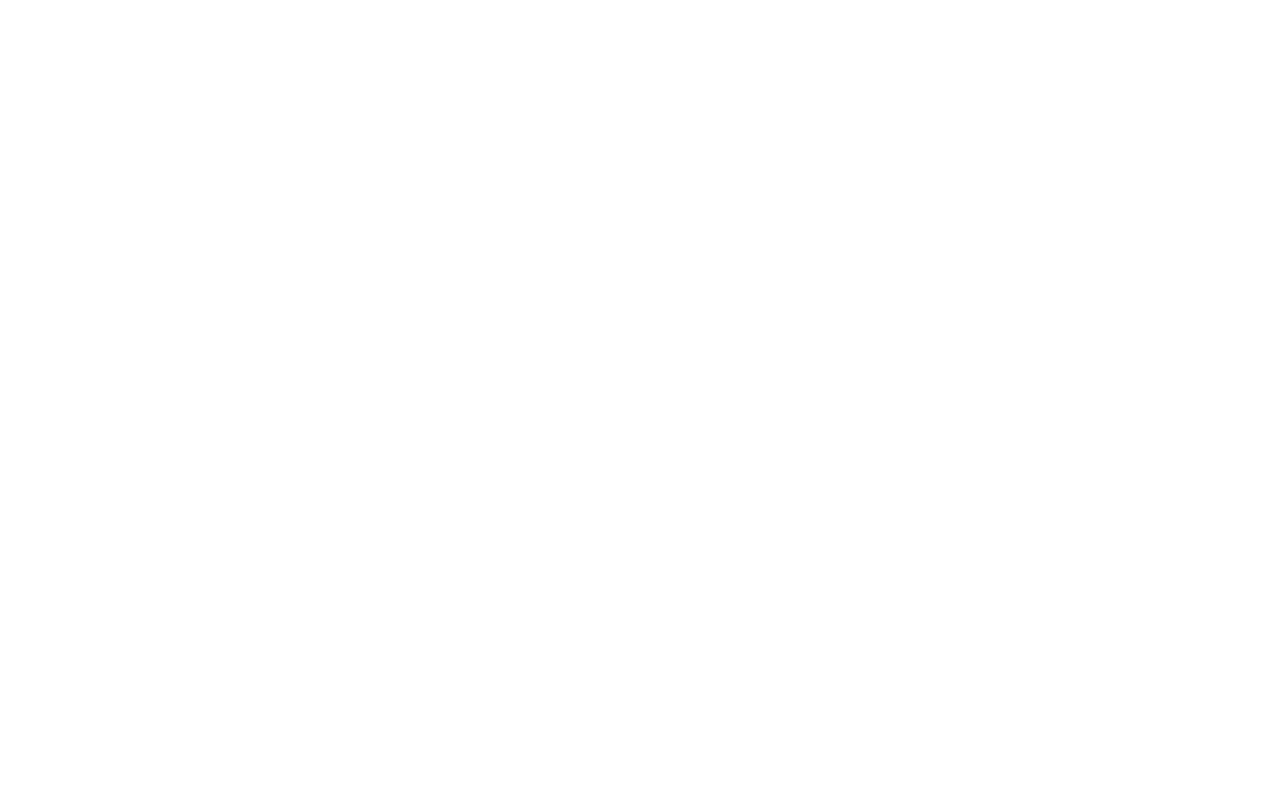
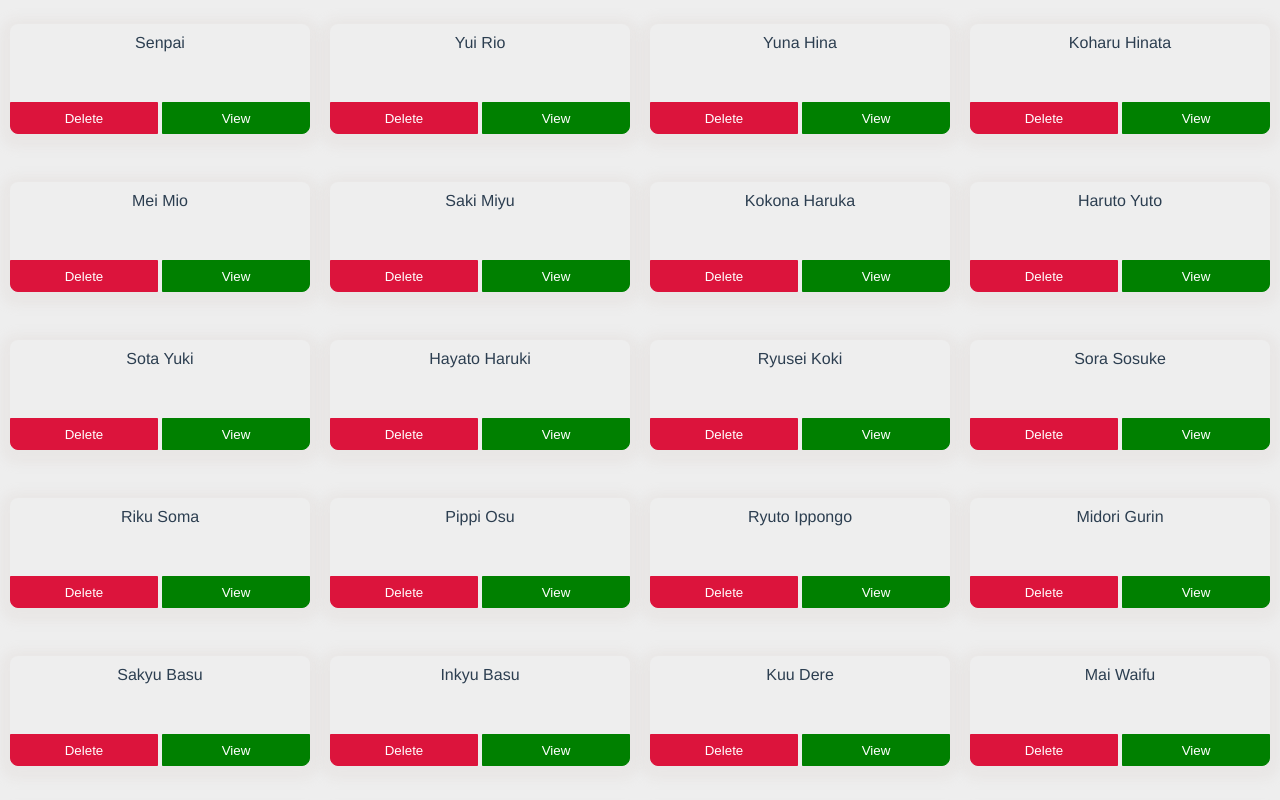
Before and after one commit to pronayguha13/vue-assignment-1, a Vue app: page / in a window 1280 px wide. Before the commit this address had no page. Shown: the top 800 px of the page. Built offline with nearby package versions, Linux system fonts and the light colour scheme; data requests are answered from the project's data file.

Commit message:
designed pages and setup routing

```diff
--- a/package.json
+++ b/package.json
@@ -7,6 +7,7 @@
     "build": "vue-cli-service build"
   },
   "dependencies": {
+    "axios": "^0.24.0",
     "core-js": "^3.6.5",
     "vue": "^3.0.0",
     "vue-router": "^4.0.0-0"
--- a/src/App.vue
+++ b/src/App.vue
@@ -3,6 +3,16 @@
 </template>
 
 <style>
+* {
+  margin: 0;
+  padding: 0;
+}
+
+body {
+  width: 100%;
+  background-color: #eee;
+}
+
 #app {
   font-family: Avenir, Helvetica, Arial, sans-serif;
   -webkit-font-smoothing: antialiased;
--- /dev/null
+++ b/src/components/Header.vue
@@ -0,0 +1,45 @@
+<template>
+  <div class="wrapper">
+    <button class="controller-button delete-button">Delete</button
+    ><button class="controller-button edit-button">Edit</button>
+  </div>
+</template>
+
+<script>
+export default {};
+</script>
+
+<style scoped>
+.wrapper {
+  width: 100%;
+  background-color: #fff;
+  color: #000;
+  display: flex;
+  flex-direction: row;
+  justify-content: flex-end;
+  box-shadow: 0px 3px 4px 4px #b6989845;
+}
+.controller-button {
+  padding: 10px;
+  width: 64px;
+  color: #fff;
+  border: 0;
+  margin-top: 4px;
+  margin-bottom: 4px;
+  margin-right: 8px;
+  border-radius: 8px;
+  cursor: pointer;
+}
+
+.controller-button:hover {
+  font-weight: 600;
+}
+
+.delete-button {
+  background-color: crimson;
+}
+
+.edit-button {
+  background-color: #a5a1a1;
+}
+</style>
--- /dev/null
+++ b/src/config/GenderConfig.js
@@ -0,0 +1,5 @@
+export const GenderConfig = {
+  0: "Female",
+  1: "Male",
+  2: "Other",
+};
--- a/src/router/index.js
+++ b/src/router/index.js
@@ -1,6 +1,21 @@
 import { createRouter, createWebHistory } from "vue-router";
 
-const routes = [];
+//local component import
+import Students from "@/views/Students";
+import StudentDetails from "@/views/StudentDetails";
+
+const routes = [
+  {
+    path: "/",
+    name: "Students",
+    component: Students,
+  },
+  {
+    path: "/students/:id",
+    name: "StudentDetails",
+    component: StudentDetails,
+  },
+];
 
 const router = createRouter({
   history: createWebHistory(process.env.BASE_URL),
--- /dev/null
+++ b/src/views/StudentDetails.vue
@@ -0,0 +1,94 @@
+<template>
+  <div v-if="isLoading">Loading...</div>
+  <div
+    v-else-if="
+      studentDetails && Object.keys(studentDetails).length && !isLoading
+    "
+  >
+    <Header />
+    <div class="container">
+      <div class="name">
+        <h3>{{ studentDetails.Name }} - {{ gender }}</h3>
+      </div>
+      <p>{{ studentDetails?.Info }}</p>
+    </div>
+  </div>
+  <div
+    v-else-if="
+      (!studentDetails || !Object.keys(studentDetails).length) && !isLoading
+    "
+  >
+    No Data Found...
+  </div>
+</template>
+
+<script>
+import axios from "axios";
+import { ref, computed } from "vue";
+import { useRouter } from "vue-router";
+import { GenderConfig } from "@/config/GenderConfig";
+
+import Header from "@/components/Header";
+
+export default {
+  components: {
+    Header,
+  },
+  setup() {
+    const router = useRouter();
+    const studentDetails = ref(null);
+    const isLoading = ref(false);
+
+    const id = router.currentRoute?.value?.params?.id;
+
+    (async () => {
+      try {
+        isLoading.value = true;
+        const response = await axios.get(
+          "http://localhost:3000/students/" + id
+        );
+        const data = response.data;
+        studentDetails.value = data;
+      } catch (error) {
+        console.log("error:>>", error);
+      } finally {
+        isLoading.value = false;
+      }
+    })();
+    const gender = computed(() => {
+      let genderData = null;
+
+      for (const key in GenderConfig) {
+        if (Object.hasOwnProperty.call(GenderConfig, key)) {
+          if (key === studentDetails?.value?.Gender) {
+            genderData = GenderConfig[key];
+            break;
+          }
+        }
+      }
+
+      return genderData;
+    });
+
+    return { studentDetails, isLoading, gender };
+  },
+};
+</script>
+
+<style scoped>
+.container {
+  display: flex;
+  flex-direction: column;
+  margin: 30% auto;
+  background-color: #fffdfd;
+  width: 80%;
+  padding: 24px 0;
+  border-radius: 16px;
+}
+
+.name {
+  border-bottom: 1px solid #eee;
+  margin-bottom: 8px;
+  box-shadow: 0px 3px 2px 2px #ddd;
+}
+</style>
--- /dev/null
+++ b/src/views/Students.vue
@@ -0,0 +1,121 @@
+<template>
+  <div v-if="isLoading">Loading ...</div>
+  <div v-else-if="students.length && !isLoading">
+    <ol id="container">
+      <div v-for="student in students" :key="student.id" class="card">
+        <p>{{ student.Name }}</p>
+        <div id="button-section">
+          <button @click="deleteStudent(student.id)" id="delete-button">
+            Delete
+          </button>
+          <button
+            @click="viewStudentDetails(student.id)"
+            id="view-details-button"
+          >
+            View
+          </button>
+        </div>
+      </div>
+    </ol>
+  </div>
+  <div v-else-if="!students.length && !isLoading">No Student found....</div>
+</template>
+
+<script>
+import { ref } from "vue";
+import axios from "axios";
+import { useRouter } from "vue-router";
+export default {
+  name: "StudentList",
+  setup() {
+    const router = useRouter();
+    console.log("🚀 ~ file: Students.vue ~ line 32 ~ setup ~ router", router);
+    const students = ref([]);
+    const isLoading = ref(false);
+    (async () => {
+      try {
+        isLoading.value = true;
+        const response = await axios.get("http://localhost:3000/students");
+
+        students.value = response.data;
+      } catch (error) {
+        students.value = [];
+      } finally {
+        isLoading.value = false;
+      }
+    })();
+
+    function deleteStudent(id) {
+      console.log("🚀 ~ file: Students.vue ~ line 36 ~ deleteStudent ~ id", id);
+
+      let filteredStudents = students.value.filter(
+        (student) => student.id !== id
+      );
+
+      students.value = filteredStudents;
+    }
+
+    function viewStudentDetails(id) {
+      router.push(`/students/${id}`);
+    }
+
+    return { students, isLoading, deleteStudent, viewStudentDetails };
+  },
+};
+</script>
+
+<style scoped>
+#container {
+  list-style-type: none;
+  display: flex;
+  flex-direction: row;
+  flex-wrap: wrap;
+  align-items: center;
+  justify-content: space-between;
+}
+.card {
+  padding-top: 10px;
+  border-radius: 8px;
+  box-shadow: 0px 4px 10px 10px #ded6cf42;
+  margin: 24px auto;
+  width: 300px;
+  height: 100px;
+  display: flex;
+  flex-wrap: wrap;
+  justify-content: center;
+  align-items: center;
+  flex-direction: column;
+}
+.card p {
+  flex: 1;
+}
+
+#button-section {
+  display: flex;
+  flex-direction: row;
+  width: 100%;
+}
+
+#delete-button {
+  flex: 1;
+  cursor: pointer;
+  color: #fff;
+  background-color: crimson;
+  border: 1px solid crimson;
+  border-bottom-left-radius: 8px;
+  width: 64px;
+  height: 32px;
+  margin-right: 4px;
+}
+
+#view-details-button {
+  flex: 1;
+  cursor: pointer;
+  color: #fff;
+  background-color: green;
+  border: 1px solid green;
+  border-bottom-right-radius: 8px;
+  width: 64px;
+  height: 32px;
+}
+</style>
```
Also changed, not shown: src/components/HelloWorld.vue (deleted, +0 -58 lines), data/db.json, 1 other file (tests, documents, lock files or other folders).
